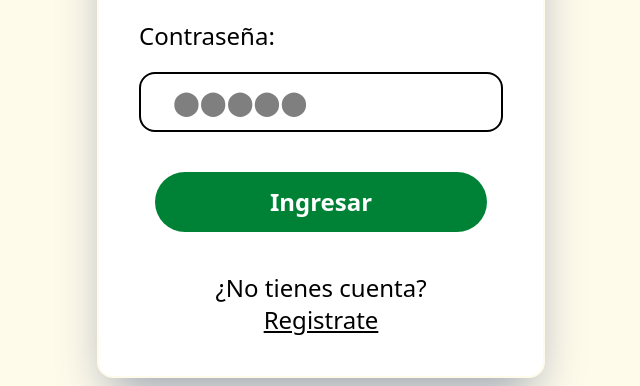
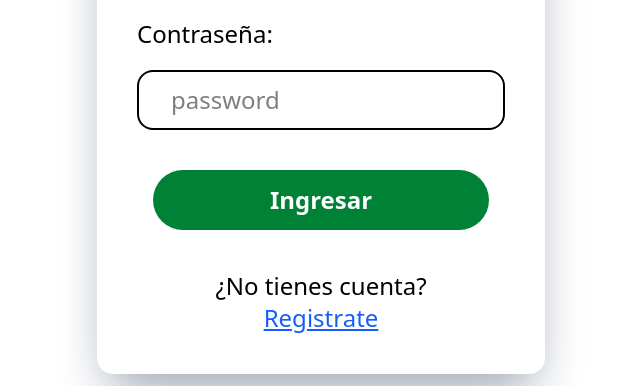
Before and after one commit to MEZLYSO/REACT_JS_Proyect., a React (Vite) app in the folder app/: page / in a window 1280 px wide. Shown: the part 462-848 px from the top of the page, without its empty margins (319-959 px from the left). Built offline with nearby package versions, Linux system fonts and the light colour scheme.

Commit message:
RefactoryLogin

```diff
--- a/app/src/App.tsx
+++ b/app/src/App.tsx
@@ -12,7 +12,6 @@ function App() {
     <BrowserRouter>
       <Routes>
         <Route element={<PublicGuard />}>
-          {/* <Route index element={<Dashboard />} /> */}
           <Route index element={<Login />} />
         </Route>
         <Route element={<PrivateGuard />}>
--- a/app/src/hooks/useLogin.ts
+++ b/app/src/hooks/useLogin.ts
@@ -11,6 +11,7 @@ const useLogin = () => {
   }
 
   const [userdata, setUserData] = useState(initialState)
+  const [status, setStatus] = useState()
 
   const handleChange = (e: any) => {
     setUserData({
@@ -24,9 +25,13 @@ const useLogin = () => {
 
   const handleSubmit = async (e: any) => {
     e.preventDefault()
-    const response = await loginUser(userdata.username, userdata.password)
-    localStorage.setItem("user", JSON.stringify(response.data[0]))
-    navigate(PrivatePages.HOME, { replace: true })
+    try {
+      const response = await loginUser(userdata.username, userdata.password)
+      localStorage.setItem("user", JSON.stringify(response.data[0]))
+      navigate(PrivatePages.HOME, { replace: true })
+    } catch (err: any) {
+      setStatus(err)
+    }
   }
 
   const handleLogOut = () => {
@@ -34,7 +39,7 @@ const useLogin = () => {
     navigate(PublicPages.LOGIN, { replace: true })
   }
 
-  return { handleChange, handleSubmit, handleLogOut }
+  return { handleChange, handleSubmit, handleLogOut, status, setStatus }
 }
 
 export default useLogin
--- a/app/src/pages/Home.tsx
+++ b/app/src/pages/Home.tsx
@@ -15,7 +15,7 @@ function Home() {
 
   const { data, status } = useQuery({
     queryKey: ['time_user'],
-    queryFn: () => timeUser(user.IDParticipant),
+    queryFn: async () => await timeUser(user.IDParticipant),
     refetchInterval: 5000,
     enabled: !!user.IDParticipant
   })
--- a/app/src/pages/Login.tsx
+++ b/app/src/pages/Login.tsx
@@ -1,11 +1,31 @@
+import { useEffect, useState } from "react"
 import useLogin from "../hooks/useLogin"
 
 function Login() {
-  const { handleChange, handleSubmit } = useLogin()
+  const [button, setButton] = useState("Ingresar")
+  const { handleChange, handleSubmit, status, setStatus } = useLogin()
+
+  useEffect(() => {
+    if (status) {
+      setButton("Ingresar")
+    }
+  }, [status])
+
   return (
     <>
-      <div className="bg-amber-50 w-full min-h-screen flex justify-center items-center p-4 sm:p-10">
-        <div className="bg-white h-auto w-full max-w-md shadow-gray-400 shadow-2xl border-2 border-amber-50 rounded-2xl p-6 sm:p-10 m-4 sm:m-10 font-black text-2xl sm:text-4xl flex-col">
+      {!status ? <></> : <>
+        <div className="bg-red-600 fixed w-full text-center text-bold text-2xl text-white pb-3">
+          <h1>Error</h1>
+          <p
+            className="text-sm text-bold"
+          >Verifique su contraseña y usuario</p>
+          <p
+            className="text-sm text-bold"
+          >o su conexion a internet</p>
+        </div>
+      </>}
+      <div className="w-full min-h-screen flex justify-center items-center p-4 sm:p-10">
+        <div className="bg-white h-auto w-full max-w-md shadow-gray-400 shadow-2xl  rounded-2xl p-6 sm:p-10 m-4 sm:m-10 font-black text-2xl sm:text-4xl flex-col">
           <img
             src="https://raw.githubusercontent.com/Yagogo39/FrontendProyecto/refs/heads/main/registro-app/public/logo.jpeg"
             alt="Descripcion"
@@ -19,7 +39,7 @@ function Login() {
             <input
               onChange={handleChange}
               id="username"
-              className="font-light text-xl sm:text-2xl border-2 rounded-2xl mt-3 sm:mt-5 py-2 sm:py-3 px-4 sm:px-8 w-full"
+              className="focus:border-none font-light text-xl sm:text-2xl border-2 rounded-2xl mt-3 sm:mt-5 py-2 sm:py-3 px-4 sm:px-8 w-full"
               type="text"
               placeholder="(ej. username)"
             />
@@ -28,20 +48,22 @@ function Login() {
             <input
               onChange={handleChange}
               id="password"
-              className="font-light text-xl sm:text-2xl border-2 rounded-2xl mt-3 sm:mt-5 py-2 sm:py-3 px-4 sm:px-8 w-full"
+              className="focus:border-none font-light text-xl sm:text-2xl border-2 rounded-2xl mt-3 sm:mt-5 py-2 sm:py-3 px-4 sm:px-8 w-full"
               type="password"
-              placeholder="⬤⬤⬤⬤⬤"
+              placeholder="password"
             />
 
             <div className="pt-6 sm:pt-10 mx-2 sm:mx-4">
-              <button className="cursor-progress w-full h-12 sm:h-15 rounded-full bg-green-700 transition delay-150 duration-300 ease-in-out hover:-translate-y-1 hover:scale-110 hover:bg-green-600 text-white text-xl sm:text-2xl">
-                Ingresar
+              <button
+                onClick={() => { setButton("Ingresando..."); setStatus(undefined); }}
+                className="cursor-progress w-full h-12 sm:h-15 rounded-full bg-green-700 transition delay-150 duration-300 ease-in-out hover:-translate-y-1 hover:scale-110 hover:bg-green-600 text-white text-xl sm:text-2xl">
+                {button}
               </button>
             </div>
           </form>
           <p className="font-normal text-xl sm:text-2xl mt-6 sm:mt-10 mx-4 sm:mx-8 text-center">
             ¿No tienes cuenta?{' '}
-            <a className="cursor-progress underline hover:text-blue-600 dark:hover:text-blue-400" href="https://frontendproyecto-6u8g.onrender.com/">
+            <a className="cursor-progress underline text-blue-600 hover:text-blue-400" href="https://frontendproyecto-6u8g.onrender.com/">
               Registrate
             </a>
           </p>
--- a/app/src/services/fetchData.ts
+++ b/app/src/services/fetchData.ts
@@ -3,7 +3,7 @@ import axios from "axios"
 const fetchData = () => {
 
   const baseURL = "https://api-js-proyect.onrender.com"
-  // const baseURL = "http://192.168.199.170:3000"
+  // const baseURL = "http://192.168.200.170:3000"
 
   const loginUser = async (username: string, password: string) => {
     return await axios.post(baseURL + "/user/auth", { username, password })
```
